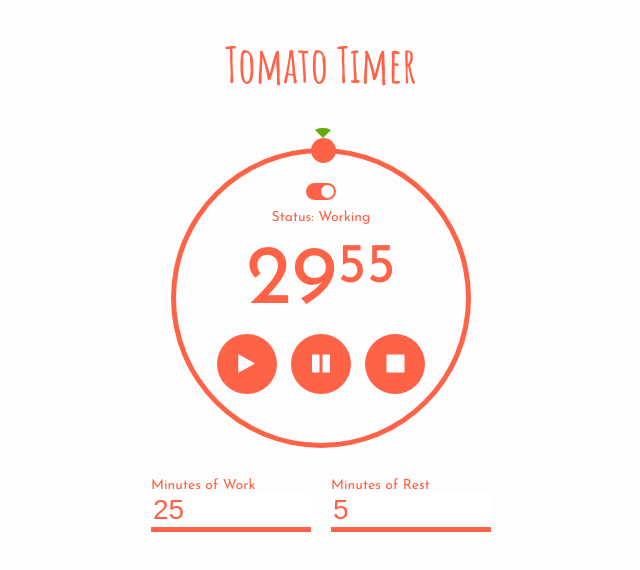
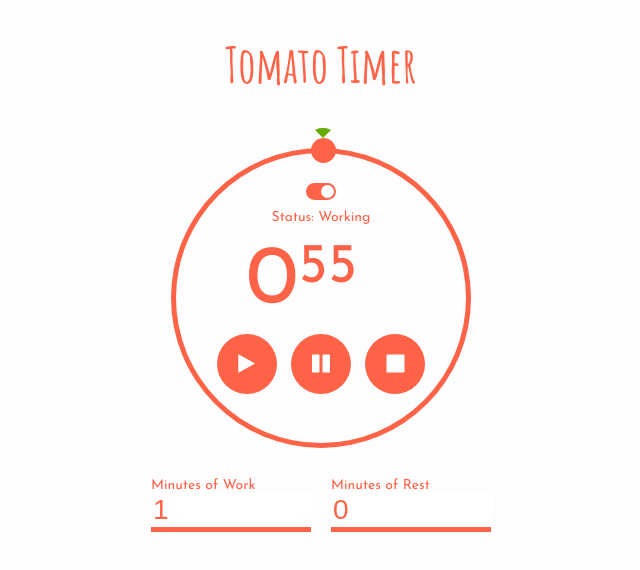
Before and after one commit to Alex-Waite/TomatoTimer, a plain HTML site: page Unsolved/index.html in a window 1280 px wide. Shown: the whole page, without its empty margins (319-959 px from the left). Drawn offline with Linux system fonts and the light colour scheme.

Commit message:
Changed index.html to count down from 1 minute.

```diff
--- a/Unsolved/index.html
+++ b/Unsolved/index.html
@@ -48,11 +48,11 @@
       <div class="inputs">
         <div class="input-group">
           <label for="work-minutes">Minutes of Work</label>
-          <input type="number" name="work" id="work-minutes" value="25" />
+          <input type="number" name="work" id="work-minutes" value="1" />
         </div>
         <div class="input-group">
           <label for="rest-minutes">Minutes of Rest</label>
-          <input type="number" name="rest" id="rest-minutes" value="5" />
+          <input type="number" name="rest" id="rest-minutes" value="0" />
         </div>
       </div>
     </div>
```
